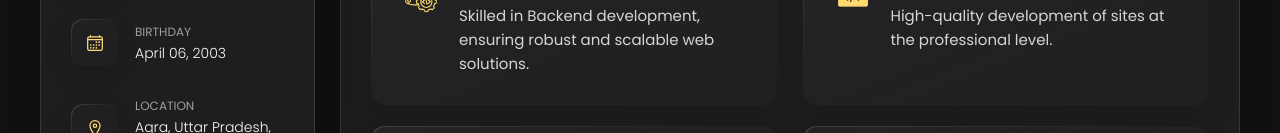
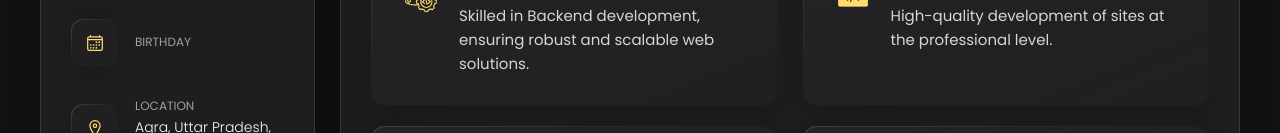
Before and after one commit to ianshulx/ianshulx.github.io, a plain HTML site: page index.html in a window 1280 px wide. Shown: the part 502-635 px from the top of the page. Drawn offline with nearby package versions, Linux system fonts and the light colour scheme.

Commit message:
Update index.html

```diff
--- a/index.html
+++ b/index.html
@@ -102,7 +102,7 @@
             <div class="contact-info">
               <p class="contact-title">Birthday</p>
 
-              <time datetime="1982-06-23">April 06, 2003</time>
+              <time datetime="1982-06-23"></time>
             </div>
 
           </li>
```
